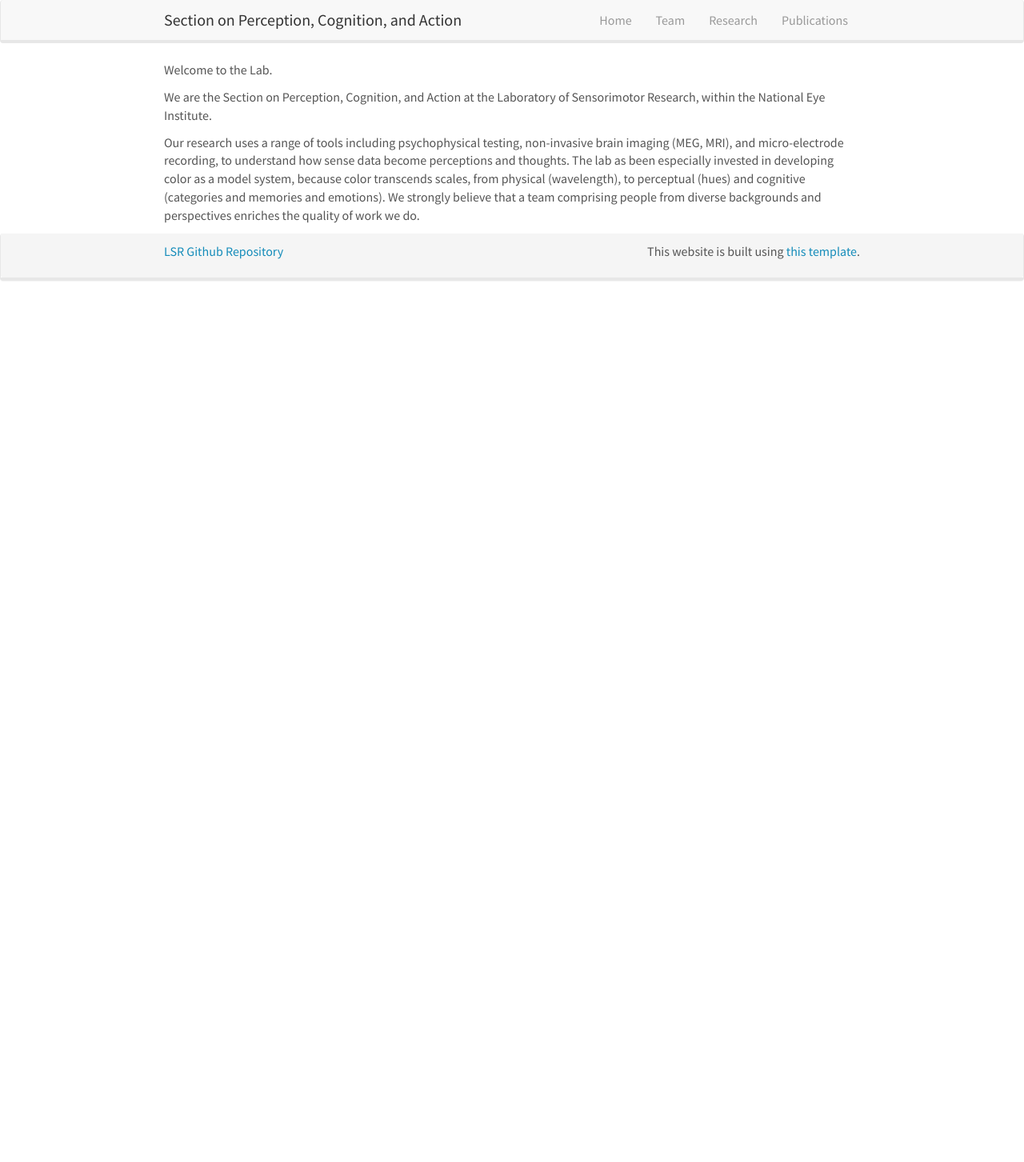
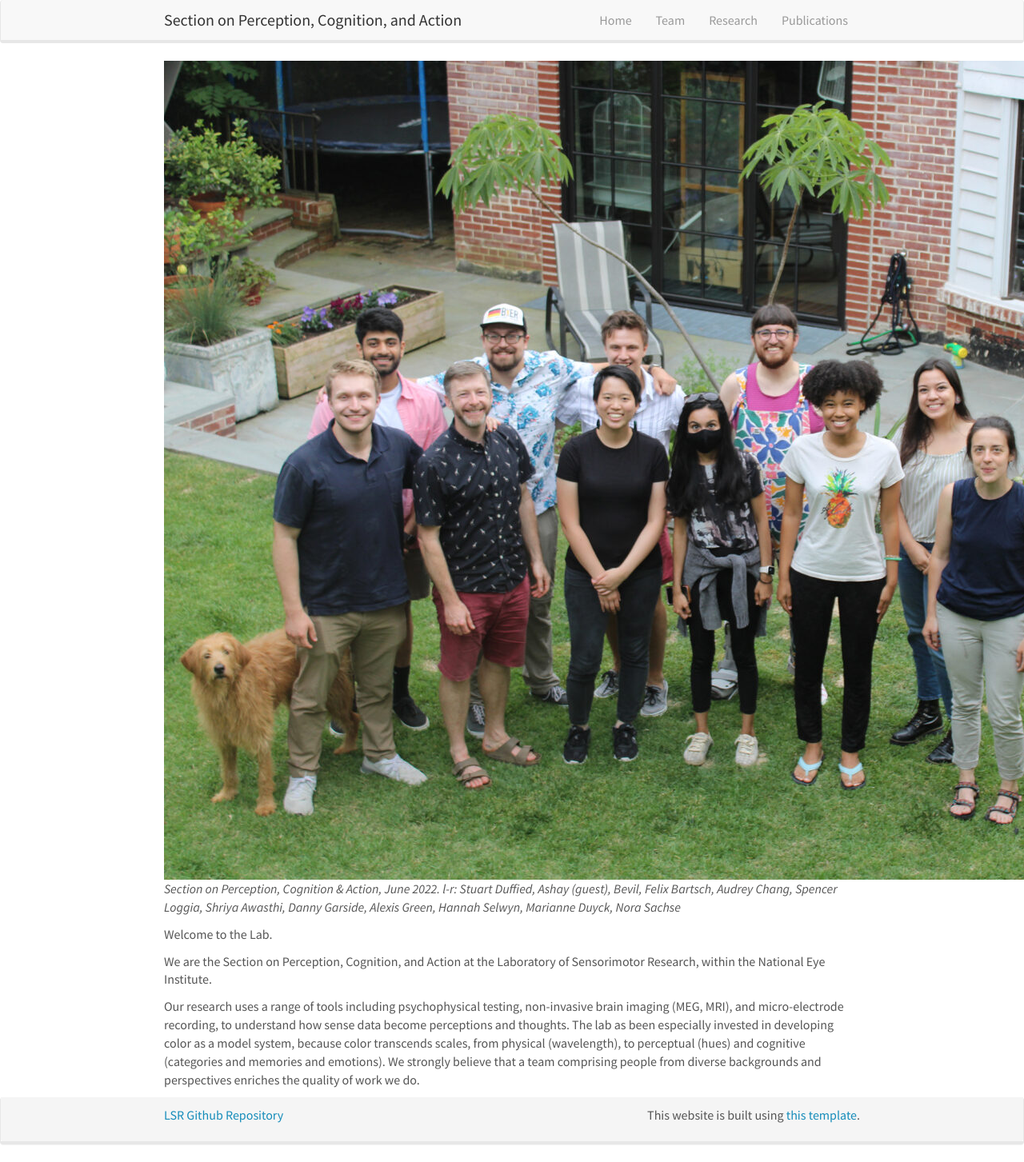
Before and after one commit to NEI-LSR/Section-on-Perception-Cognition-and-Action, a Jekyll site: the page built from _pages/home.md, in a window 1280 px wide. Shown: the whole page at 80% size. Built offline with Jekyll 4.4.1, drawn with Linux system fonts in a browser that asks for light colours; nearby versions of some CDN libraries; before the commit the page ends 900 px from its top, so only the background shows below that.

Commit message:
Update home.md

```diff
--- a/_pages/home.md
+++ b/_pages/home.md
@@ -5,6 +5,9 @@ sitemap: false
 permalink: /
 ---
 
+![](images/team/ConwayLabJune2022LR-1536x1024.jpg)
+*Section on Perception, Cognition & Action, June 2022. l-r: Stuart Duffied, Ashay (guest), Bevil, Felix Bartsch,  Audrey Chang, Spencer Loggia, Shriya Awasthi, Danny Garside, Alexis Green, Hannah Selwyn, Marianne Duyck, Nora Sachse*
+
 Welcome to the Lab.
 
 We are the Section on Perception, Cognition, and Action at the Laboratory of Sensorimotor Research, within the National Eye Institute.
```
